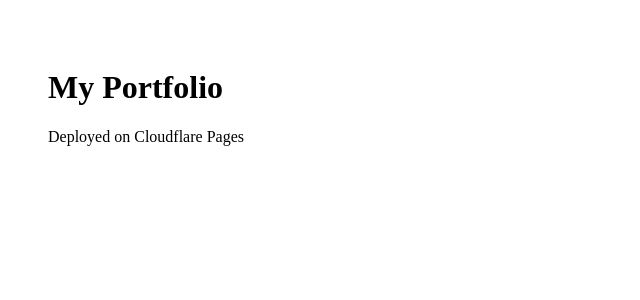
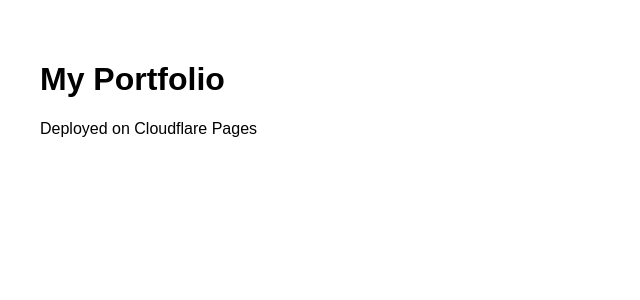
Before and after one commit to satyamyt77629-stack/satyam-portfolio, a Next.js app: page / in a window 1280 px wide. Shown: the top 300 px of the page, without its empty margins (0-640 px from the left). Built offline with nearby package versions, Linux system fonts and the light colour scheme.

Commit message:
Fix layout.js to remove alias imports

```diff
--- a/app/layout.js
+++ b/app/layout.js
@@ -1,12 +1,19 @@
 export const metadata = {
-  title: "My Portfolio",
-  description: "Portfolio website",
+  title: "Satyam Kumar | Portfolio",
+  description: "Professional portfolio of Satyam Kumar",
 };
 
 export default function RootLayout({ children }) {
   return (
     <html lang="en">
-      <body>{children}</body>
+      <body
+        style={{
+          margin: 0,
+          fontFamily: "Arial, Helvetica, sans-serif",
+        }}
+      >
+        {children}
+      </body>
     </html>
   );
 }
```
